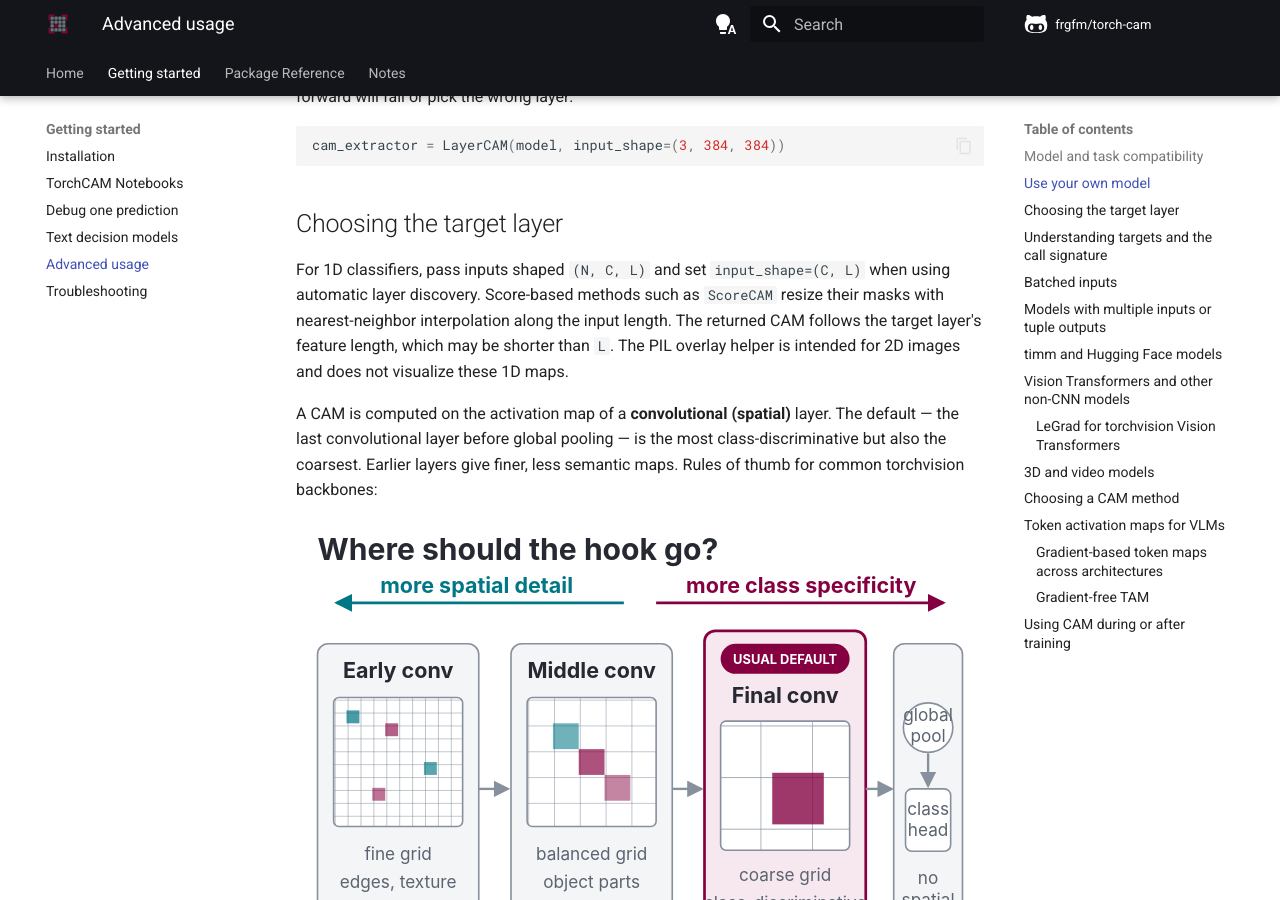
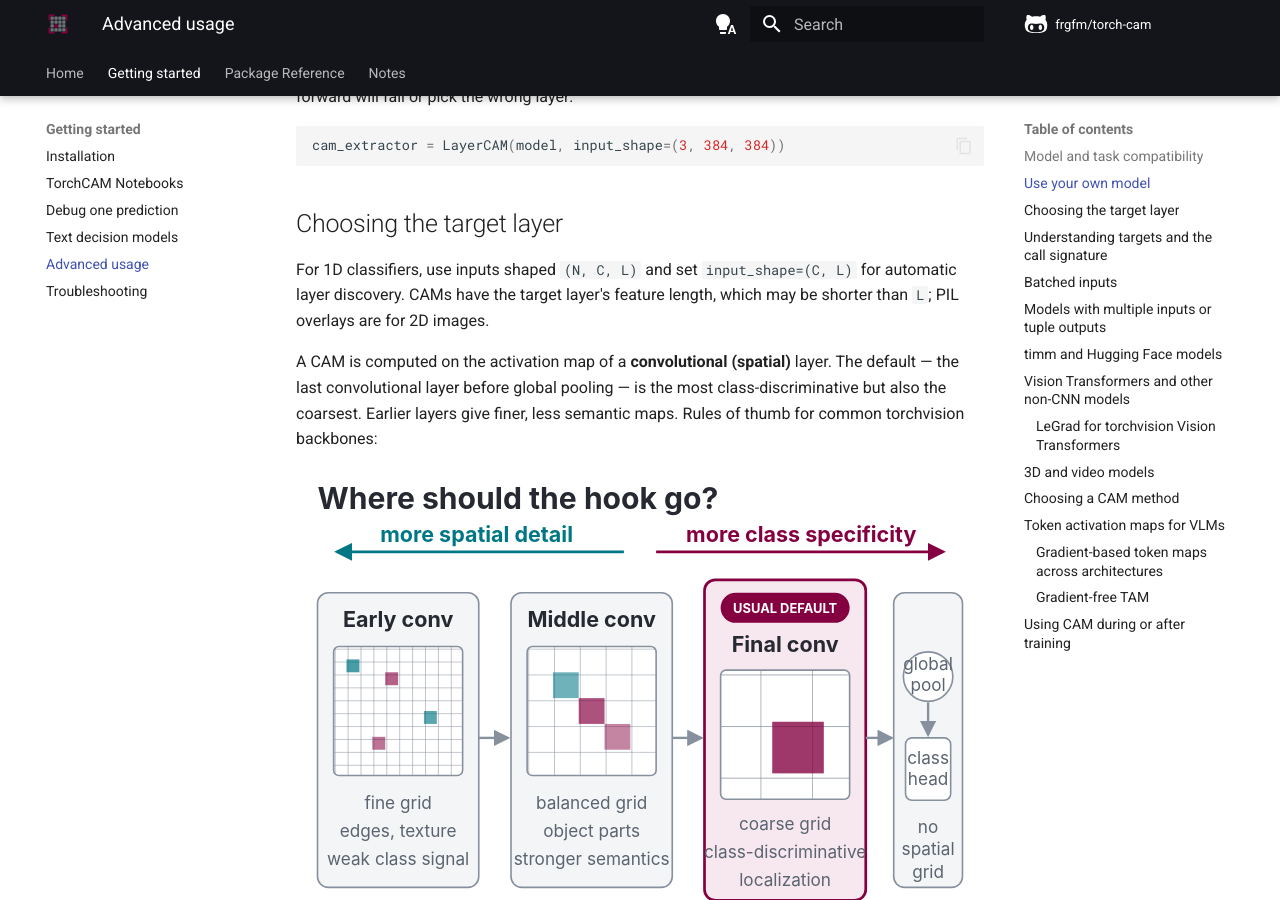
Before and after one commit to frgfm/torch-cam, an MkDocs documentation site: the page built from docs/docs/getting-started/advanced-usage.md, in a window 1280 px wide and 900 px high, scrolled down 1855 px. Built offline with MkDocs 1.6.1 and Material for MkDocs 9.7.7, drawn with Linux system fonts in a browser that asks for light colours; comment, search, counter and statistics services are not loaded.

Commit message:
docs: shorten one dimensional guidance

```diff
--- a/docs/docs/getting-started/advanced-usage.md
+++ b/docs/docs/getting-started/advanced-usage.md
@@ -57,10 +57,8 @@ cam_extractor = LayerCAM(model, input_shape=(3, 384, 384))
 
 ## Choosing the target layer
 
-For 1D classifiers, pass inputs shaped `(N, C, L)` and set `input_shape=(C, L)` when using automatic layer discovery.
-Score-based methods such as `ScoreCAM` resize their masks with nearest-neighbor interpolation along the input length.
-The returned CAM follows the target layer's feature length, which may be shorter than `L`. The PIL overlay helper is
-intended for 2D images and does not visualize these 1D maps.
+For 1D classifiers, use inputs shaped `(N, C, L)` and set `input_shape=(C, L)` for automatic layer discovery. CAMs
+have the target layer's feature length, which may be shorter than `L`; PIL overlays are for 2D images.
 
 A CAM is computed on the activation map of a **convolutional (spatial)** layer. The default — the last
 convolutional layer before global pooling — is the most class-discriminative but also the coarsest. Earlier
```
